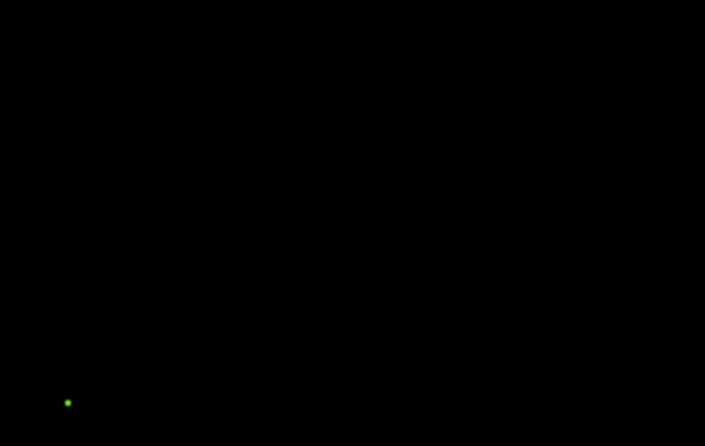
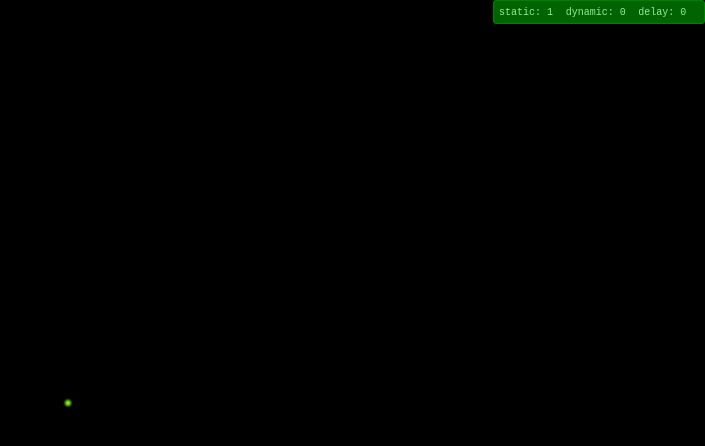
Before and after one commit to dmitryweiner/dla-tree-interactive, a website: page src/index.html in a window 1280 px wide. Shown: the whole page, without its empty margins (575-1280 px from the left). Drawn offline with Linux system fonts and the light colour scheme.

Commit message:
Add stats

```diff
--- a/src/css/main.css
+++ b/src/css/main.css
@@ -2,6 +2,11 @@ html, body {
     margin: 0;
     height:100%;
     width:100%;
+    user-select: none;
+    -webkit-user-select: none;  /* Chrome all / Safari all */
+    -moz-user-select: none;     /* Firefox all */
+    -ms-user-select: none;
+    overflow: hidden;
 }
 
 #wrapper {
@@ -27,10 +32,6 @@ html, body {
     width: 6px;
     z-index: 0;
     border-radius: 3px;
-    user-select: none;
-    -webkit-user-select: none;  /* Chrome all / Safari all */
-    -moz-user-select: none;     /* Firefox all */
-    -ms-user-select: none;
     filter: blur(1px);
 }
 
@@ -40,9 +41,28 @@ html, body {
     width: 6px;
     z-index: 0;
     border-radius: 3px;
-    user-select: none;
-    -webkit-user-select: none;  /* Chrome all / Safari all */
-    -moz-user-select: none;     /* Firefox all */
-    -ms-user-select: none;
     filter: blur(1px);
 }
+
+.dashboard {
+    font-family: monospace;
+    font-size: 10px;
+    position: absolute;
+    color: lightgreen;
+    background-color: darkgreen;
+    border: 1px solid green;
+    border-radius: 3px;
+    width: 200px;
+    height: 16px;
+    right: 0;
+    top: 0;
+    padding: 3px 5px;
+    display: flex;
+    flex-direction: row;
+    flex: 1 auto;
+    align-items: center;
+}
+
+.dashboard > * {
+    flex: 1 auto;
+}
--- a/src/index.html
+++ b/src/index.html
@@ -17,4 +17,10 @@
   <div id="gameField" class="full-screen">
   </div>
 </div>
+
+<div class="dashboard">
+  <div class="static-counter">static: <span id="staticCounter">0</span></div>
+  <div class="dynamic-counter">dynamic: <span id="dynamicCounter">0</span></div>
+  <div class="loop-delay">delay: <span id="loopDelay">0</span></div>
+</div>
 </body>
--- a/src/js/game.js
+++ b/src/js/game.js
@@ -8,6 +8,7 @@ class Game {
     this.treePoints = [];
     this.movingPoints = [];
     this.state = STATE_STOPPED;
+    this.lastRender = null;
   }
 
   start() {
@@ -45,11 +46,27 @@ class Game {
       return true;
     });
 
+    this.lastRender = new Date();
     setTimeout(() => {
       pointsToDelete.forEach(point => point.deleteDOMElement());
       this.movingPoints.forEach(point => point.render());
       this.treePoints.forEach(point => point.render());
+      this.renderGameStats();
     }, 0);
+  }
+
+  renderGameStats () {
+    const staticCounterElement = document.getElementById('staticCounter');
+    const dynamicCounterElement = document.getElementById('dynamicCounter');
+    const delayElement = document.getElementById('loopDelay');
+    const currentDate = new Date();
+    const delay = currentDate.getTime() - this.lastRender.getTime();
+    console.log(delay);
+
+    staticCounterElement.innerText = `${this.treePoints.length}`;
+    dynamicCounterElement.innerText = `${this.movingPoints.length}`;
+    delayElement.innerText = `${delay}`;
+
   }
 
   addMovingPoint(x, y) {
```
